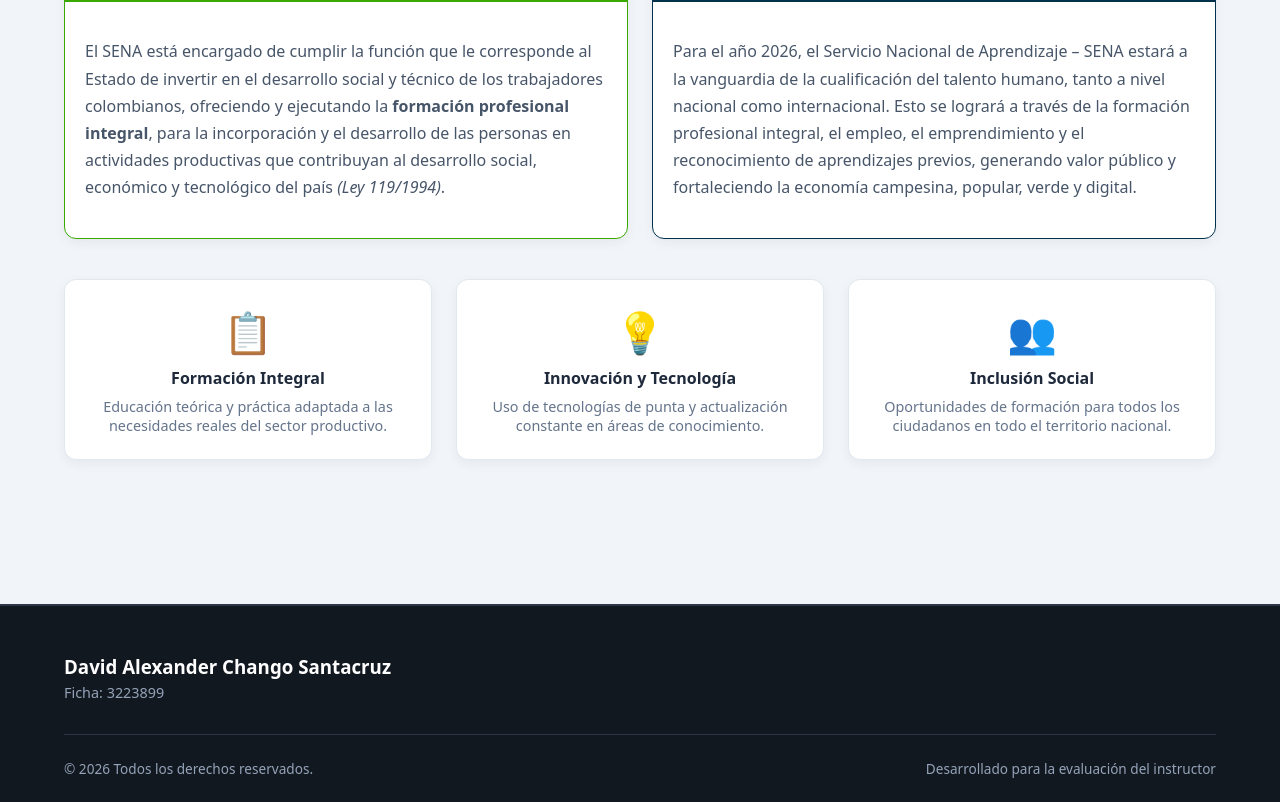
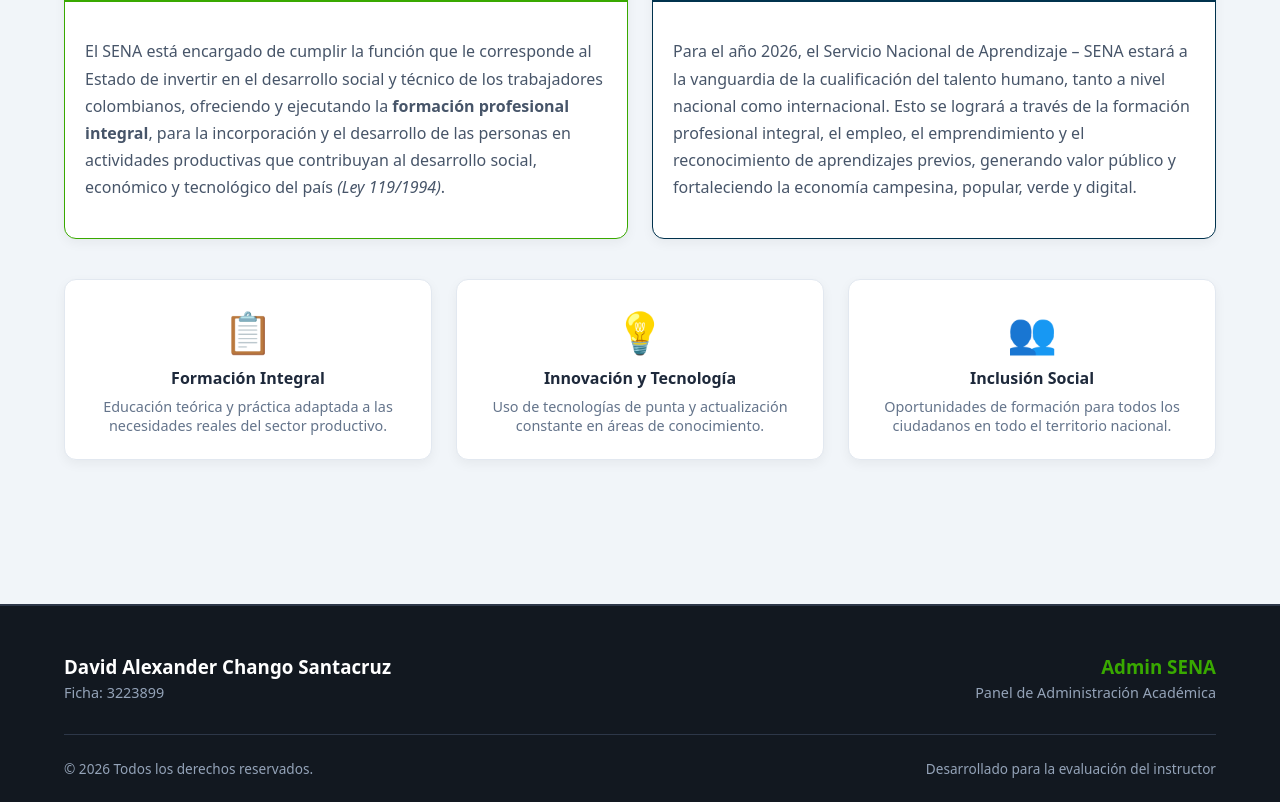
Before and after one commit to Alexander-Santacruz/Adso-Python-2-Ejercicios, a React (Vite) app: page /about in a window 1280 px wide. Shown: the part 385-1187 px from the top of the page. Built offline with nearby package versions, Linux system fonts and the light colour scheme.

Commit message:
style: mostrar footer limpio con Admin SENA en verde y sin la palabra Laravel

```diff
--- a/public/index.html
+++ b/public/index.html
@@ -5,7 +5,7 @@
     <link rel="icon" type="image/svg+xml" href="/favicon.svg" />
     <meta name="viewport" content="width=device-width, initial-scale=1.0" />
     <title>adminsena</title>
-    <script type="module" crossorigin src="/assets/index-DLpLA9_3.js"></script>
+    <script type="module" crossorigin src="/assets/index-COP51qk7.js"></script>
     <link rel="stylesheet" crossorigin href="/assets/index-BTBm4tB_.css">
   </head>
   <body>
--- a/src/components/Footer.jsx
+++ b/src/components/Footer.jsx
@@ -13,7 +13,7 @@
             <p style={{ margin: 0, color: '#94a3b8', fontSize: '0.9rem' }}>Ficha: 3223899</p>
           </div>
 
-          <div style={{ display: 'none' }}>
+          <div style={{ textAlign: 'right' }}>
             <h3 style={{ margin: '0 0 0.25rem 0', color: '#39A900' }}>Admin SENA</h3>
             <p style={{ margin: 0, color: '#94a3b8', fontSize: '0.9rem' }}>
               Panel de Administración Académica
```
Also changed, not shown: 1 other file (tests, documents, lock files or other folders).
